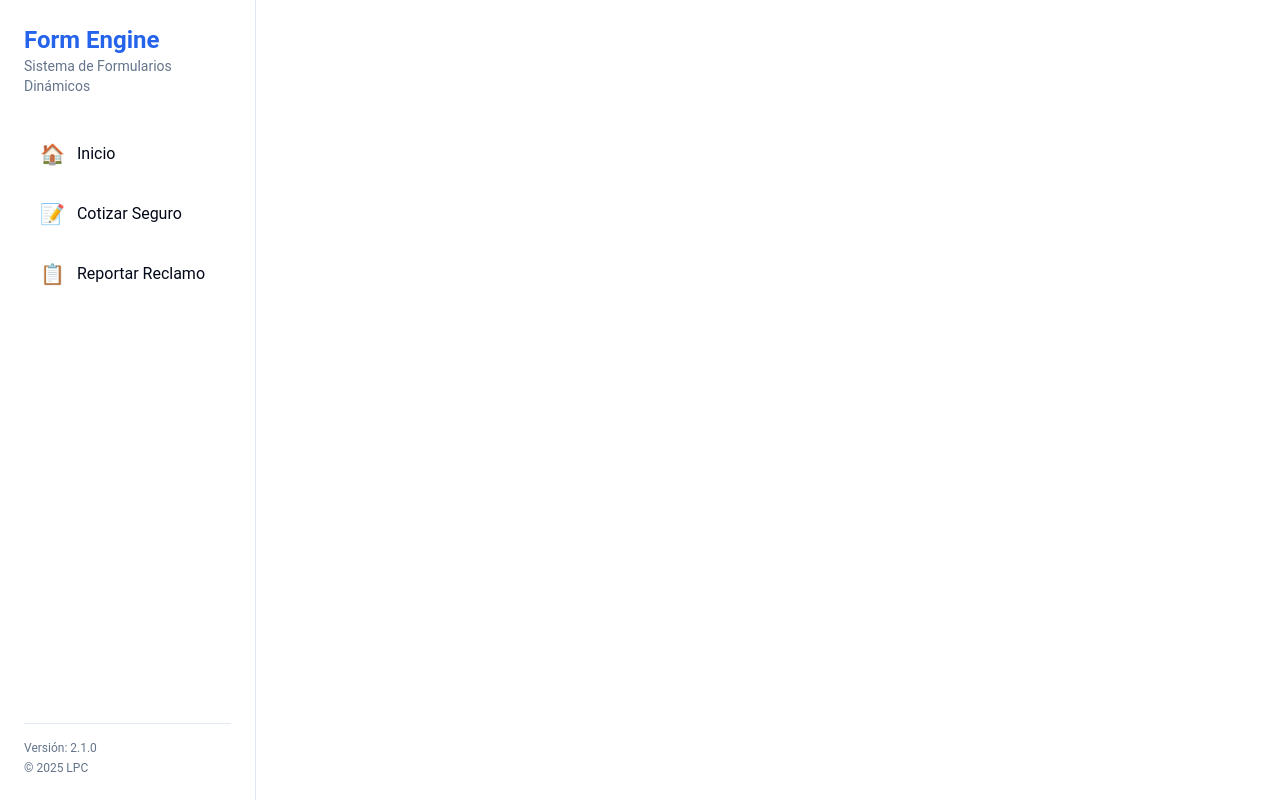
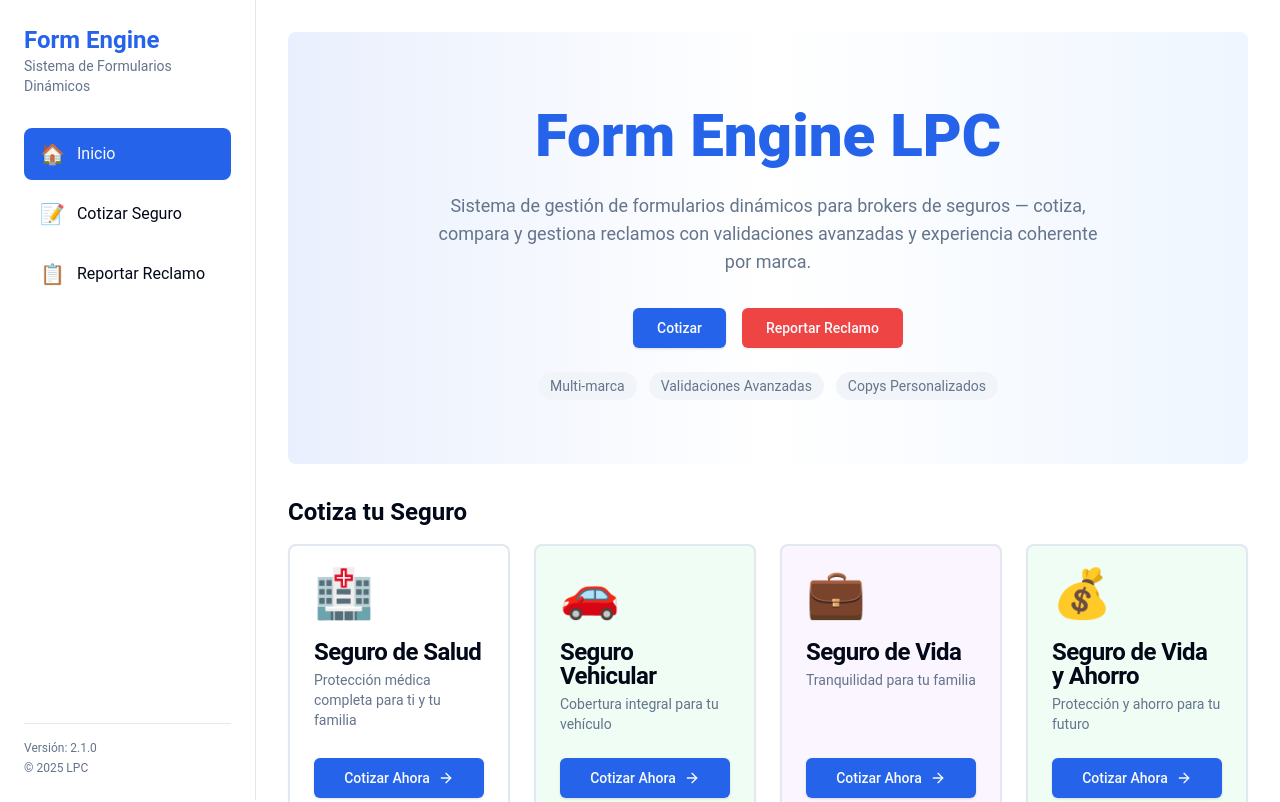
Before and after one commit to jonathanludena/formEngine_lpc, a React (Vite) app: page / in a window 1280 px wide. Shown: the top 802 px of the page. Built offline with nearby package versions, Linux system fonts and the light colour scheme.

Commit message:
fix: update navigation paths to remove base path for consistency

```diff
--- a/src/App.tsx
+++ b/src/App.tsx
@@ -9,9 +9,9 @@ import { UnifiedQuotePage } from './pages/UnifiedQuotePage';
 
 const App = () => {
   const navItems = [
-    { path: '/formEngine_lpc', label: 'Inicio', icon: '🏠' },
-    { path: '/formEngine_lpc/cotizar', label: 'Cotizar Seguro', icon: '📝' },
-    { path: '/formEngine_lpc/reclamos', label: 'Reportar Reclamo', icon: '📋' },
+    { path: '/', label: 'Inicio', icon: '🏠' },
+    { path: '/cotizar', label: 'Cotizar Seguro', icon: '📝' },
+    { path: '/reclamos', label: 'Reportar Reclamo', icon: '📋' },
   ];
 
   return (
@@ -38,9 +38,9 @@ const App = () => {
       {/* Main Content */}
       <div className="flex-1 p-8 md:ml-64 overflow-auto">
         <Routes>
-          <Route path="/formEngine_lpc" element={<HomePage />} />
-          <Route path="/formEngine_lpc/cotizar" element={<UnifiedQuotePage />} />
-          <Route path="/formEngine_lpc/reclamos" element={<ClaimPage />} />
+          <Route path="/" element={<HomePage />} />
+          <Route path="/cotizar" element={<UnifiedQuotePage />} />
+          <Route path="/reclamos" element={<ClaimPage />} />
         </Routes>
       </div>
     </div>
--- a/src/pages/HomePage.tsx
+++ b/src/pages/HomePage.tsx
@@ -21,10 +21,10 @@ export const HomePage = () => {
           </p>
 
           <div className="mt-8 flex justify-center gap-4">
-            <Link to={'/formEngine_lpc/cotizar'} state={{ prod: 'health' }}>
+            <Link to={'/cotizar'} state={{ prod: 'health' }}>
               <Button className="px-6 py-3">Cotizar</Button>
             </Link>
-            <Link to={'/formEngine_lpc/reclamos'} state={{ prod: 'health' }}>
+            <Link to={'/reclamos'} state={{ prod: 'health' }}>
               <Button variant="destructive" className="px-6 py-3">Reportar Reclamo</Button>
             </Link>
           </div>
--- a/src/pages/useHomePage.ts
+++ b/src/pages/useHomePage.ts
@@ -19,7 +19,7 @@ export function useHomePage() {
         icon: '🏥',
         prod: 'health',
         color: 'bg-blue-50 dark:bg-blue-950',
-        to: '/formEngine_lpc/cotizar',
+        to: '/cotizar',
         state: { prod: 'health' },
       },
       {
@@ -28,7 +28,7 @@ export function useHomePage() {
         icon: '🚗',
         prod: 'vehicle',
         color: 'bg-green-50 dark:bg-green-950',
-        to: '/formEngine_lpc/cotizar',
+        to: '/cotizar',
         state: { prod: 'vehicle' },
       },
       {
@@ -37,7 +37,7 @@ export function useHomePage() {
         icon: '💼',
         prod: 'life',
         color: 'bg-purple-50 dark:bg-purple-950',
-        to: '/formEngine_lpc/cotizar',
+        to: '/cotizar',
         state: { prod: 'life' },
       },
       {
@@ -46,7 +46,7 @@ export function useHomePage() {
         icon: '💰',
         prod: 'life_savings',
         color: 'bg-green-50 dark:bg-green-950',
-        to: '/formEngine_lpc/cotizar',
+        to: '/cotizar',
         state: { prod: 'life_savings' },
       },
     ],
@@ -61,7 +61,7 @@ export function useHomePage() {
         icon: '📋',
         prod: 'health',
         color: 'bg-red-50 dark:bg-red-950',
-        to: '/formEngine_lpc/reclamos',
+        to: '/reclamos',
         state: { prod: 'health' },
       },
       {
@@ -70,7 +70,7 @@ export function useHomePage() {
         icon: '🚨',
         prod: 'vehicle',
         color: 'bg-orange-50 dark:bg-orange-950',
-        to: '/formEngine_lpc/reclamos',
+        to: '/reclamos',
         state: { prod: 'vehicle' },
       },
     ],
```
